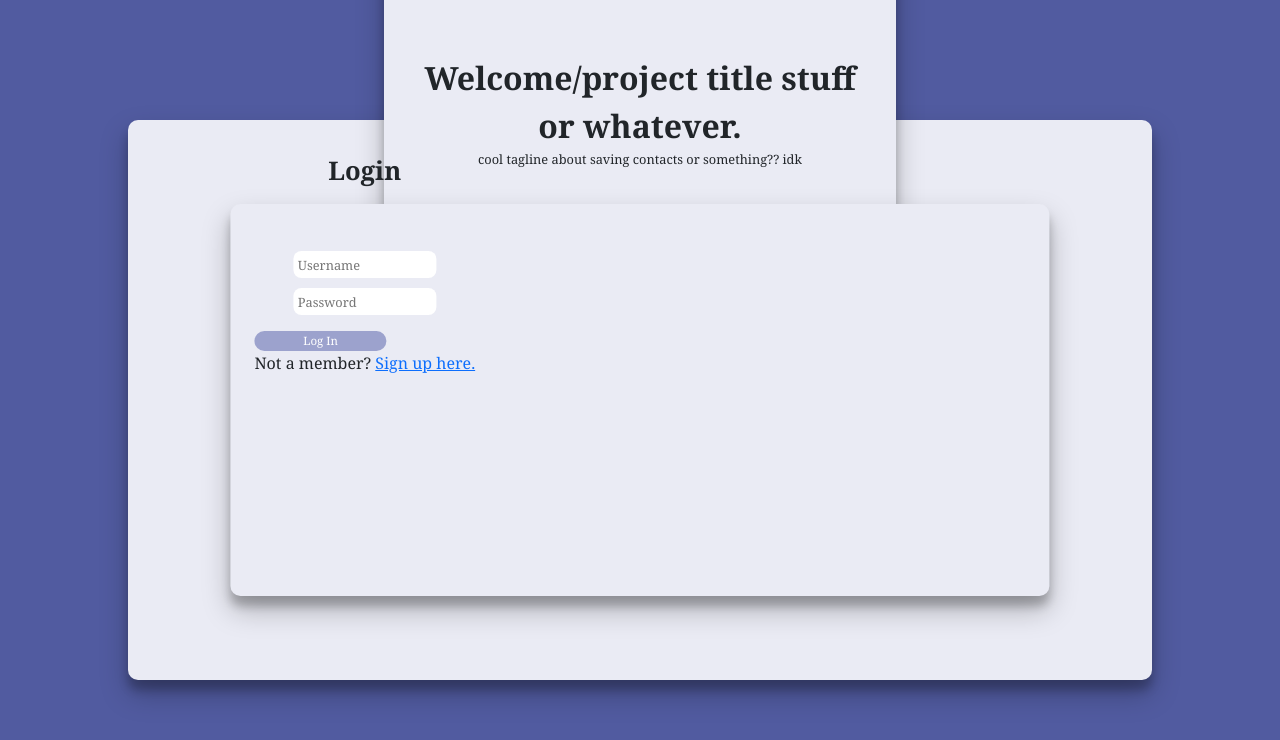
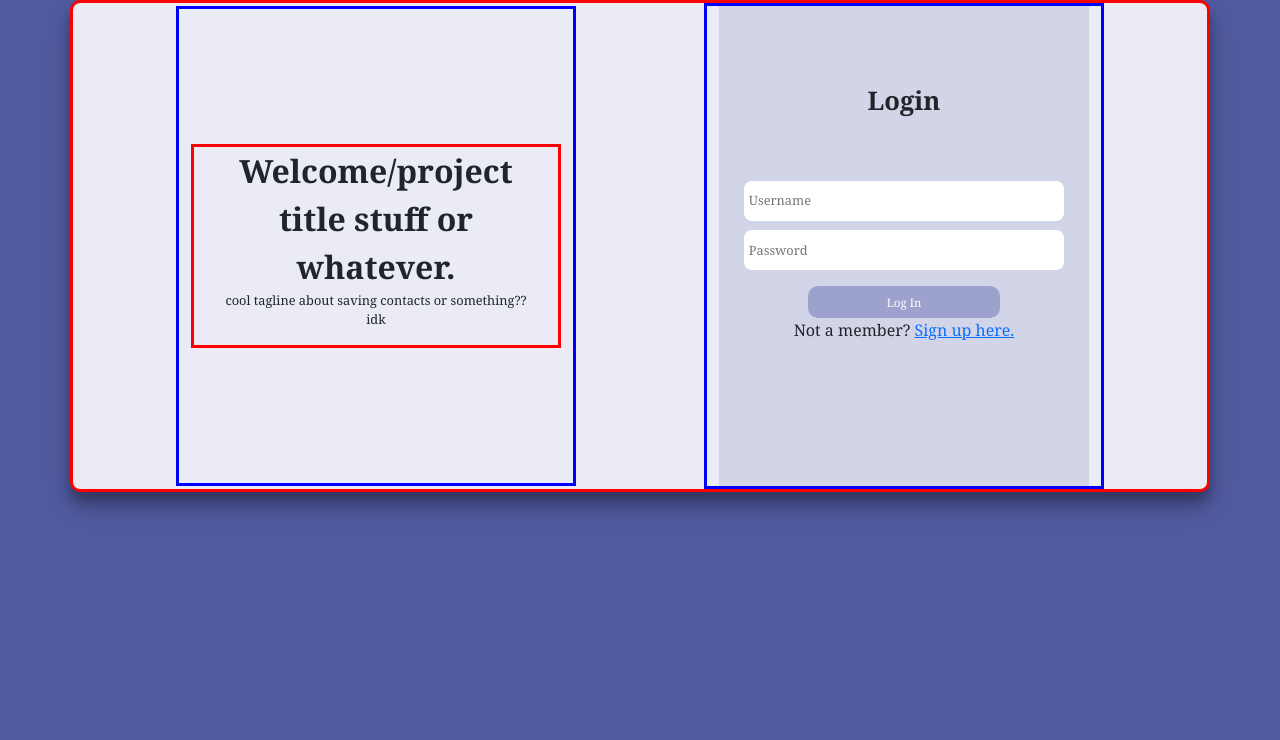
Before and after one commit to jonathandieu/COP4331-Group14-ContactManager, a PHP site: page / in a window 1280 px wide. Shown: the top 740 px of the page. Run offline with PHP 8.4, Linux system fonts and the light colour scheme.

Commit message:
Update style.css

```diff
--- a/Frontend/style.css
+++ b/Frontend/style.css
@@ -5,49 +5,69 @@ body {
 
 /* The light box with the shadow */
 .container {
-    height: 70%;
-    width: 80%;
-    max-width: 80%;
+    display:flex;
+    margin:auto;
+    align-items: center;
+    justify-content: center;
+    height:100%;
+    width:100%;
+
     background-color: #eaebf4;
     border-radius: 10px;
-    position:absolute;
-    top: 50%;
-    left: 50%;
-    transform: translate(-50%, -50%);
     box-shadow: 0 14px 28px rgba(0,0,0,0.25), 0 10px 10px rgba(0,0,0,0.22);
-    display:flex;
+    border:3px solid red;
 }
 
-/* The welcome and tagline */
-.title-container {
-    padding:0 2rem;
-    float:left;
-    width:50%;
-    max-width: 50%;
+.parent {
+    min-height:60vh;
+    min-width:100vh;
 }
 
-.description {
-    text-align: center;
-    position:absolute;
+/* The left and right columns that contains the title and the login stuff */
+.col {
+    min-height:60vh;
+    width:50vh;
     display:flex;
+    margin:auto;
     align-items: center;
     justify-content: center;
-    flex-direction: column;
-    top:0;
-    height:100%;
-    width:50%;
-    max-width:50%;
+    border:3px solid blue;
 }
 
-/* Holds the login form */
-.login-container {
-    float:right;
-    width:38%;
-    background-color:#d2d5e8;
+.left {
+    margin-right:8rem;
 }
 
-fieldset {
+.right {
+    background-color:#d2d5e8;
+    min-height:60vh;
+}
+
+/* Removes the border and shadow from the container */
+.content {
     border:none;
+    box-shadow:none;
+    border-radius:0;
+}
+
+/* Class for the title on the left column */
+.description {
+    display:block;
+    border:3px solid red;
+}
+
+form {
+    display:block;
+    align-items: center;
+    justify-content: center;
+}
+
+h1 {
+
+    font-weight: bold;
+    font-size:2vw;
+    margin-bottom:4rem;
+    margin-top:-3rem;
 }
 
 input {
@@ -61,17 +81,9 @@ input {
     padding:0.3rem;
 }
 
-section {
-    display:flex;
-    align-items:center;
-    justify-content:center;
-    flex-direction:column;
-    height:35vw;
-}
-
 .login-input {
-    width:65%;
-    height:5%;
+    min-width:40vh;
+    min-height:5vh;
 }
 
 button {
@@ -80,9 +92,9 @@ button {
     border:none;
     border-radius:10px;
     color:white;
-    margin-top:5%;
     width:60%;
-    height:6%;
+    margin:0 auto;
+    min-height:4vh;
 }
 button:hover {
     background-color:#9fa6d4;
@@ -90,36 +102,16 @@ button:hover {
 button:active {
     background-color:#7a7fa5;
 }
-/* The "Login" text on top of user/pass */
-h1 {
-    font-weight: bold;
-    font-size:2vw;
-    margin-bottom:4rem;
-    margin-top:-3rem;
-}
-
-.error {
-    color:rgb(209, 20, 20);
-}
 
 .hidden {
     display:none;
 }
 
 .change-width {
-    width:40%;
+    width:26%;
+    min-width: 26%;
 }
 
-.register-container {
-    width:100%;
+.error {
+    color:rgb(209, 20, 20);
 }
-
-.register-input {
-    width:70%;
-    height:7%;
-    margin-bottom:1rem;
-}
-
-.input-error {
-    border: 1px solid red;
-}
```
